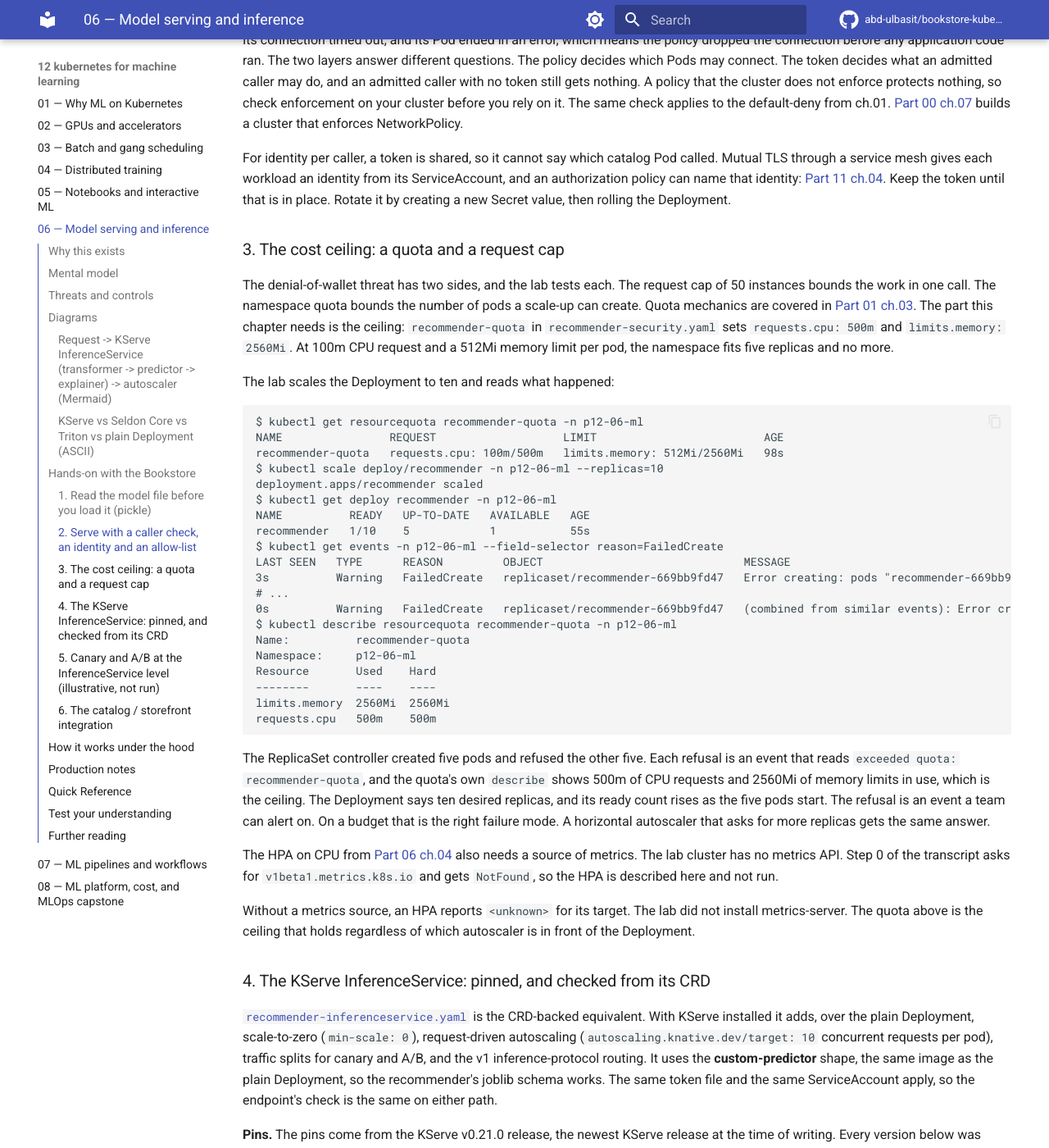
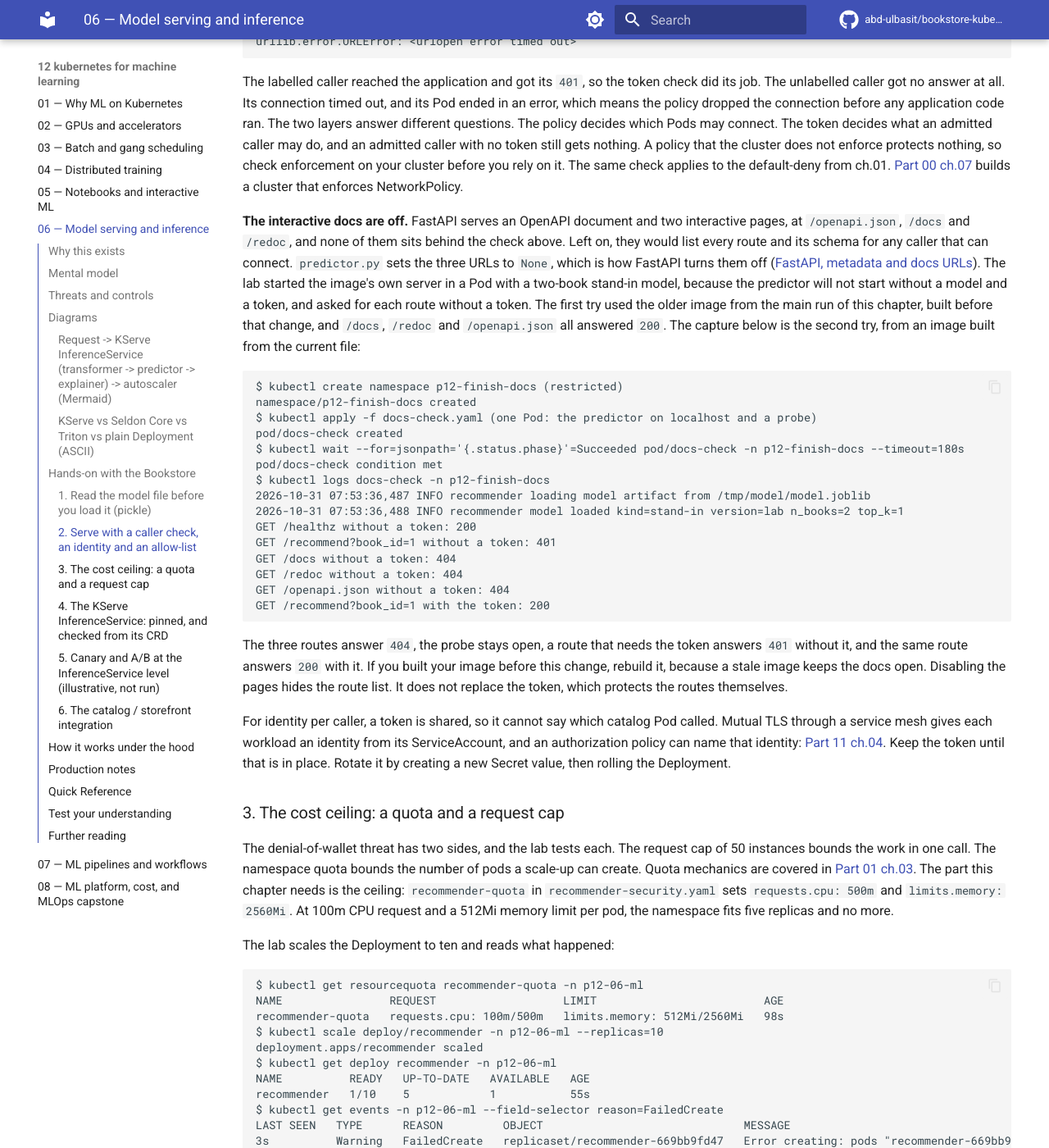
Before and after one commit to abd-ulbasit/bookstore-kubernetes-guide, an MkDocs documentation site: the page built from full-guide/12-kubernetes-for-machine-learning/06-model-serving-and-inference.md, in a window 1280 px wide and 1400 px high, scrolled down 11107 px. Shown: the whole window at 82% size. Built offline with MkDocs 1.6.1 and Material for MkDocs 9.7.7, drawn with Linux system fonts in a browser that asks for light colours; comment, search, counter and statistics services are not loaded; some of the changed text lies outside the part shown.

Commit message:
12.06: show the docs routes closed, cite the current joblib page
predictor.py already sets docs_url, redoc_url and openapi_url to None.
The chapter said nothing about it. A new lab step asks for /docs,
/redoc and /openapi.json without a token: 404 on an image built from
the current file. The first try used the older lab image, which was
built before the change, and answered 200, so the chapter tells the
reader to rebuild. joblib's persistence page returns 404, so the
chapter now cites the joblib.load reference, which carries the pickle
warning.

Co-Authored-By: Claude Sonnet 5.5 <noreply@anthropic.com>

````diff
--- a/full-guide/12-kubernetes-for-machine-learning/06-model-serving-and-inference.md
+++ b/full-guide/12-kubernetes-for-machine-learning/06-model-serving-and-inference.md
@@ -192,12 +192,15 @@ need the restricted `bookstore-ml` namespace from [ch.01](01-why-ml-on-kubernete
 
 > **Where the output came from.** Every command in this chapter ran in the
 > lab script [`12-06.sh`](../examples/security-lab/labs/12-06.sh) on a kind
-> cluster the guide's authors own (tier A). The lab used its own namespaces in
-> place of `bookstore-ml` and `bookstore`, and applied the same files with only
-> those names replaced. The cluster's only node is named
-> `sf-pilot-control-plane`, and the captured output keeps that name, so the
-> node names you see on your cluster will differ. Output in blocks marked captured is verbatim from the recorded
-> transcript. Any other output is illustrative.
+> cluster the guide's authors own (tier A), except the docs-route check in
+> section 2, which ran later in
+> [`12-06-docs.sh`](../examples/security-lab/labs/12-06-docs.sh) as steps 10
+> and 11 of the same transcript. The lab used its own namespaces in place of
+> `bookstore-ml` and `bookstore`, and applied the same files with only those
+> names replaced. The cluster's only node is named `sf-pilot-control-plane`,
+> and the captured output keeps that name, so the node names you see on your
+> cluster will differ. Output in blocks marked captured is verbatim from the
+> recorded transcript. Any other output is illustrative.
 
 > **Two serving paths, both real.** The plain Deployment + Service is the
 > kind-runnable path: built-ins, no CRDs, and it ran end to end in the lab. The
@@ -211,9 +214,13 @@ need the restricted `bookstore-ml` namespace from [ch.01](01-why-ml-on-kubernete
 `predictor.py` loads its model with `joblib.load(...)`. The joblib format is
 pickle with some framing, and pickle is a stack machine. A pickle can name any
 importable callable and call it with arguments that the file holds. Loading the
-file therefore runs whatever it names. The Python documentation says so in its
-own warning: it is "possible to construct malicious pickle data which will
-execute arbitrary code during unpickling", and "only unpickle data you trust"
+file therefore runs whatever it names. joblib's own reference for the function
+warns that `joblib.load` relies on the pickle module, can run arbitrary Python
+code, and should never load files from untrusted sources
+([joblib, `joblib.load`](https://joblib.readthedocs.io/en/stable/generated/joblib.load.html)).
+The Python documentation says the same in its own warning: it is "possible to
+construct malicious pickle data which will execute arbitrary code during
+unpickling", and "only unpickle data you trust"
 ([docs.python.org, pickle](https://docs.python.org/3/library/pickle.html)).
 
 The Bookstore's own `model.joblib` is harmless: the trainer wrote it. The
@@ -553,6 +560,44 @@ nothing. A policy that the cluster does not enforce protects nothing, so check
 enforcement on your cluster before you rely on it. The same check applies to
 the default-deny from ch.01. [Part 00 ch.07](../00-foundations/07-local-cluster-setup.md)
 builds a cluster that enforces NetworkPolicy.
+
+**The interactive docs are off.** FastAPI serves an OpenAPI document and two
+interactive pages, at `/openapi.json`, `/docs` and `/redoc`, and none of them
+sits behind the check above. Left on, they would list every route and its
+schema for any caller that can connect. `predictor.py` sets the three URLs to
+`None`, which is how FastAPI turns them off
+([FastAPI, metadata and docs URLs](https://fastapi.tiangolo.com/tutorial/metadata/)).
+The lab started the image's own server in a Pod with a two-book stand-in model,
+because the predictor will not start without a model and a token, and asked
+for each route without a token. The first try used the older image from the
+main run of this chapter, built before that change, and `/docs`, `/redoc` and
+`/openapi.json` all answered `200`. The capture below is the second try, from
+an image built from the current file:
+
+<!-- gate: output -->
+```text
+$ kubectl create namespace p12-finish-docs (restricted)
+namespace/p12-finish-docs created
+$ kubectl apply -f docs-check.yaml (one Pod: the predictor on localhost and a probe)
+pod/docs-check created
+$ kubectl wait --for=jsonpath='{.status.phase}'=Succeeded pod/docs-check -n p12-finish-docs --timeout=180s
+pod/docs-check condition met
+$ kubectl logs docs-check -n p12-finish-docs
+2026-10-31 07:53:36,487 INFO recommender loading model artifact from /tmp/model/model.joblib
+2026-10-31 07:53:36,488 INFO recommender model loaded kind=stand-in version=lab n_books=2 top_k=1
+GET /healthz without a token: 200
+GET /recommend?book_id=1 without a token: 401
+GET /docs without a token: 404
+GET /redoc without a token: 404
+GET /openapi.json without a token: 404
+GET /recommend?book_id=1 with the token: 200
+```
+
+The three routes answer `404`, the probe stays open, a route that needs the
+token answers `401` without it, and the same route answers `200` with it. If
+you built your image before this change, rebuild it, because a stale image
+keeps the docs open. Disabling the pages hides the route list. It does not
+replace the token, which protects the routes themselves.
 
 For identity per caller, a token is shared, so it cannot say which catalog Pod
 called. Mutual TLS through a service mesh gives each workload an identity from
@@ -1102,6 +1147,10 @@ had to be turned on. Knative scales a
   Unrestricted Resource Consumption: <https://api-security.owasp.org/editions/2023/en/0x11-t10>.
 - **Python `pickle` documentation**, the security warning and the note on
   `pickletools`: <https://docs.python.org/3/library/pickle.html>.
+- **joblib**, `joblib.load` and its warning about untrusted files:
+  <https://joblib.readthedocs.io/en/stable/generated/joblib.load.html>.
+- **FastAPI**, metadata and docs URLs, where `docs_url=None` turns the
+  interactive docs off: <https://fastapi.tiangolo.com/tutorial/metadata/>.
 - **safetensors**, the format and its goal of storing tensors "safely (as
   opposed to pickle)": <https://github.com/huggingface/safetensors>.
 - Official: **KServe** release v0.21.0 and its install scripts
````
Also changed, not shown: 2 other files.
